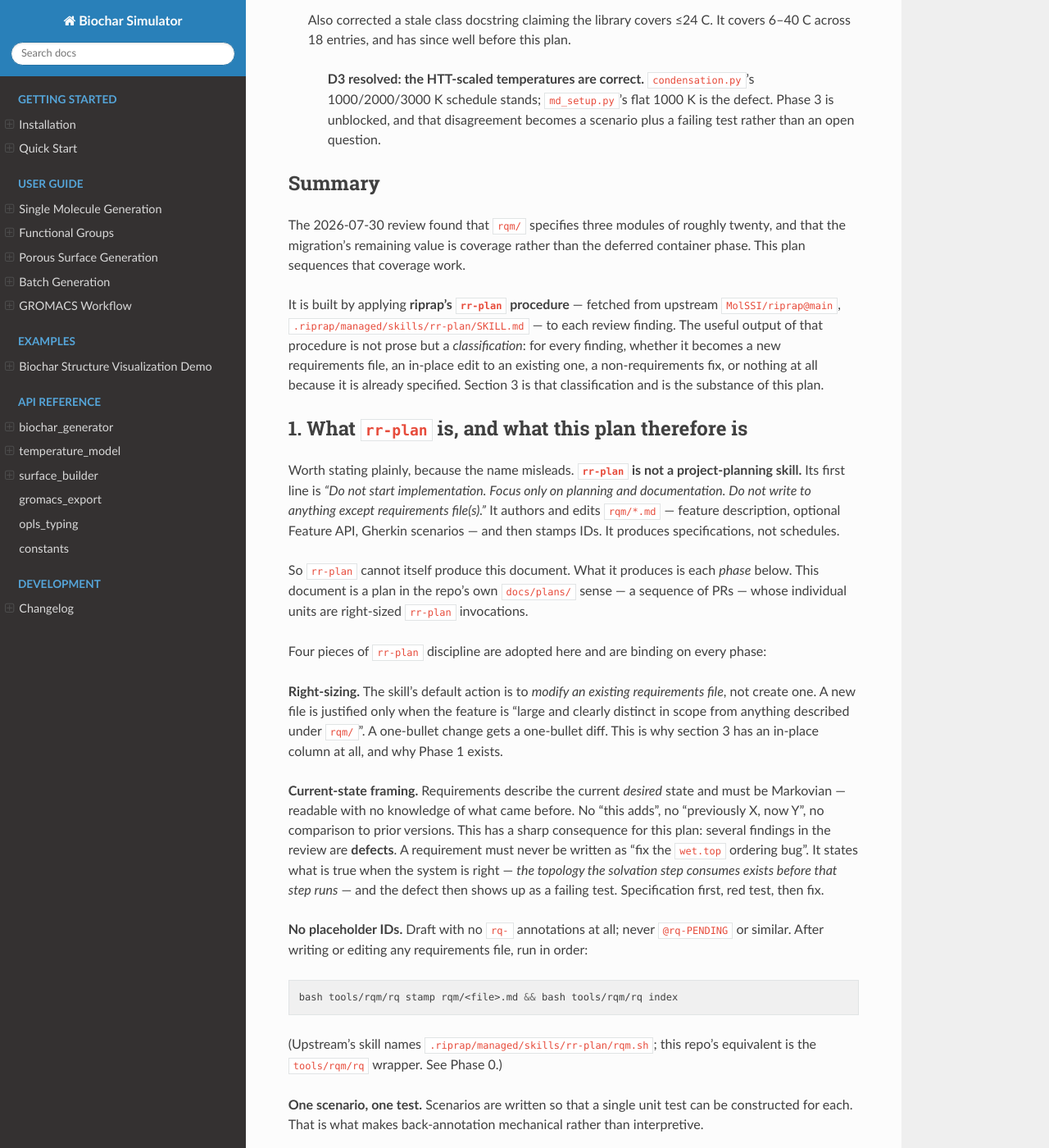
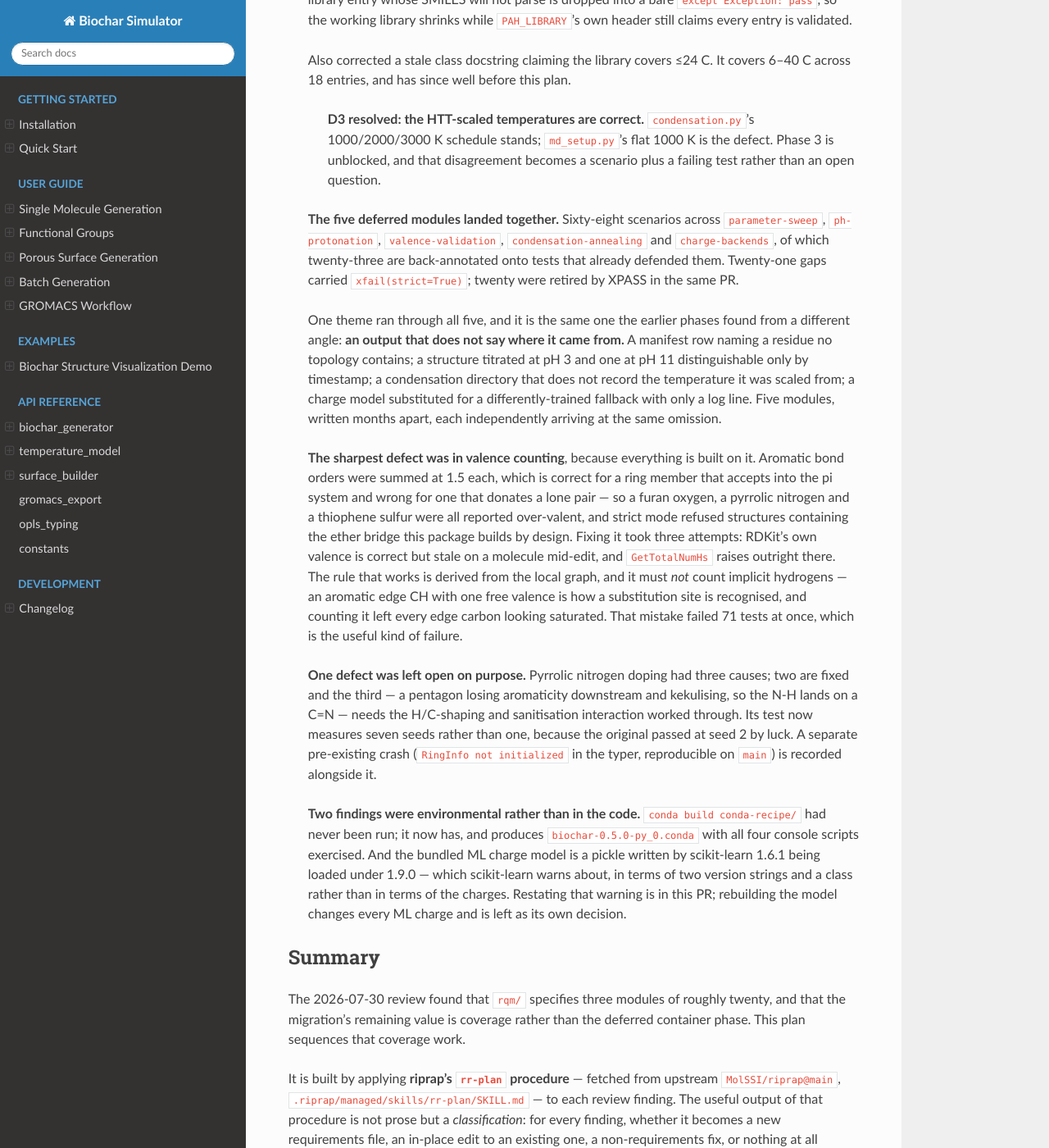
Before and after one commit to jolayfield/Biochar-simulator, a Sphinx documentation site: the page built from docs/plans/2026-07-30-001-docs-rqm-coverage-expansion-plan.md, in a window 1280 px wide and 1400 px high, scrolled down 5038 px. Shown: the whole window at 82% size. Built offline with Sphinx 7.4.7 and the Read the Docs theme 3.1.0, drawn with Linux system fonts in a browser that asks for light colours; some of the changed text lies outside the part shown.

Commit message:
docs: record the coverage expansion in the architecture, changelog and plan
The requirements-set table now lists fourteen documents, and the
not-yet-specified line is replaced by what genuinely remains: the CLI
argument parsing, which holds no logic of its own, and constants.py,
whose tables answer to the forcefield rather than to a promise this
repository makes.

The changelog gains an Unreleased section covering fifteen defects and
three breaking changes, and the plan records what the five modules had
in common -- an output that does not say where it came from -- plus the
two findings that were environmental rather than in the code.

Co-Authored-By: Claude Opus 5 <noreply@anthropic.com>

```diff
--- a/docs/plans/2026-07-30-001-docs-rqm-coverage-expansion-plan.md
+++ b/docs/plans/2026-07-30-001-docs-rqm-coverage-expansion-plan.md
@@ -1,7 +1,9 @@
 # docs: expand the rqm/ requirements set to the modules the 2026-07-30 review identified
 
-**Status:** Phases 0-4 complete plus the temperature model, surface stacking and carbon
-skeleton, and every specified defect fixed. No open xfails. D1 and D3 resolved.
+**Status:** Complete. Every module the source review named is specified — fourteen documents,
+and the five the plan deferred (parameter sweep, pH protonation, valence validation, condensation
+annealing, charge backends) landed together in one PR. One xfail remains open, `rq-ee235774`,
+naming the third cause of a defect whose other two are fixed.
 **Type:** docs / traceability
 **Date:** 2026-07-30
 **Source review:** `docs/reviews/2026-07-30-001-riprap-coverage-and-unadopted-capabilities.md`
@@ -208,6 +210,43 @@ skeleton, and every specified defect fixed. No open xfails. D1 and D3 resolved.
 > > **D3 resolved: the HTT-scaled temperatures are correct.** `condensation.py`'s 1000/2000/3000 K
 > schedule stands; `md_setup.py`'s flat 1000 K is the defect. Phase 3 is unblocked, and that
 > disagreement becomes a scenario plus a failing test rather than an open question.
+
+> **The five deferred modules landed together.** Sixty-eight scenarios across
+> `parameter-sweep`, `ph-protonation`, `valence-validation`, `condensation-annealing` and
+> `charge-backends`, of which twenty-three are back-annotated onto tests that already defended
+> them. Twenty-one gaps carried `xfail(strict=True)`; twenty were retired by XPASS in the same PR.
+>
+> One theme ran through all five, and it is the same one the earlier phases found from a different
+> angle: **an output that does not say where it came from.** A manifest row naming a residue no
+> topology contains; a structure titrated at pH 3 and one at pH 11 distinguishable only by
+> timestamp; a condensation directory that does not record the temperature it was scaled from; a
+> charge model substituted for a differently-trained fallback with only a log line. Five modules,
+> written months apart, each independently arriving at the same omission.
+>
+> **The sharpest defect was in valence counting**, because everything is built on it. Aromatic
+> bond orders were summed at 1.5 each, which is correct for a ring member that accepts into the pi
+> system and wrong for one that donates a lone pair — so a furan oxygen, a pyrrolic nitrogen and a
+> thiophene sulfur were all reported over-valent, and strict mode refused structures containing the
+> ether bridge this package builds by design. Fixing it took three attempts: RDKit's own valence is
+> correct but stale on a molecule mid-edit, and `GetTotalNumHs` raises outright there. The rule that
+> works is derived from the local graph, and it must *not* count implicit hydrogens — an aromatic
+> edge CH with one free valence is how a substitution site is recognised, and counting it left
+> every edge carbon looking saturated. That mistake failed 71 tests at once, which is the useful
+> kind of failure.
+>
+> **One defect was left open on purpose.** Pyrrolic nitrogen doping had three causes; two are fixed
+> and the third — a pentagon losing aromaticity downstream and kekulising, so the N-H lands on a
+> C=N — needs the H/C-shaping and sanitisation interaction worked through. Its test now measures
+> seven seeds rather than one, because the original passed at seed 2 by luck. A separate
+> pre-existing crash (`RingInfo not initialized` in the typer, reproducible on `main`) is recorded
+> alongside it.
+>
+> **Two findings were environmental rather than in the code.** `conda build conda-recipe/` had
+> never been run; it now has, and produces `biochar-0.5.0-py_0.conda` with all four console scripts
+> exercised. And the bundled ML charge model is a pickle written by scikit-learn 1.6.1 being loaded
+> under 1.9.0 — which scikit-learn warns about, in terms of two version strings and a class rather
+> than in terms of the charges. Restating that warning is in this PR; rebuilding the model changes
+> every ML charge and is left as its own decision.
 
 ## Summary
 
```
Also changed, not shown: CHANGELOG.md (+106 -0 lines), docs/changelog.rst (+29 -0 lines), rqm/ARCHITECTURE.md (+9 -2 lines).
